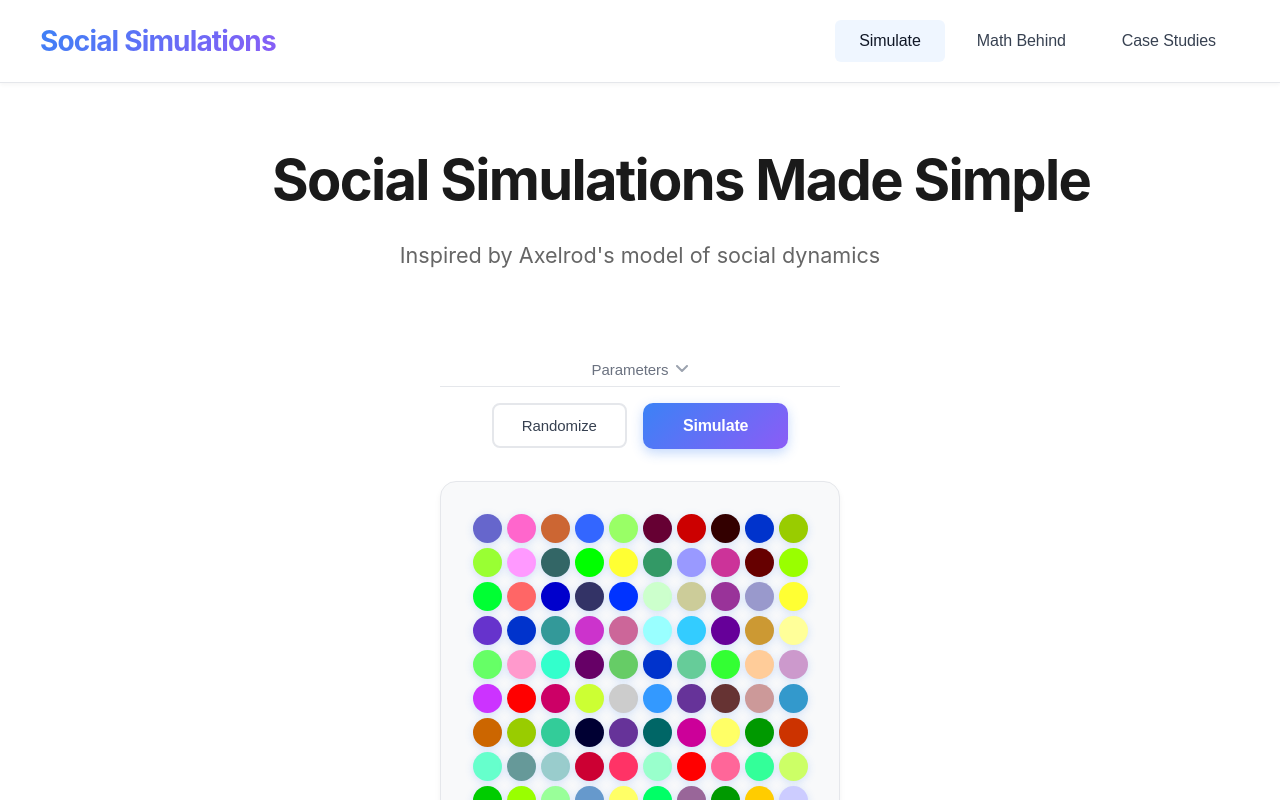
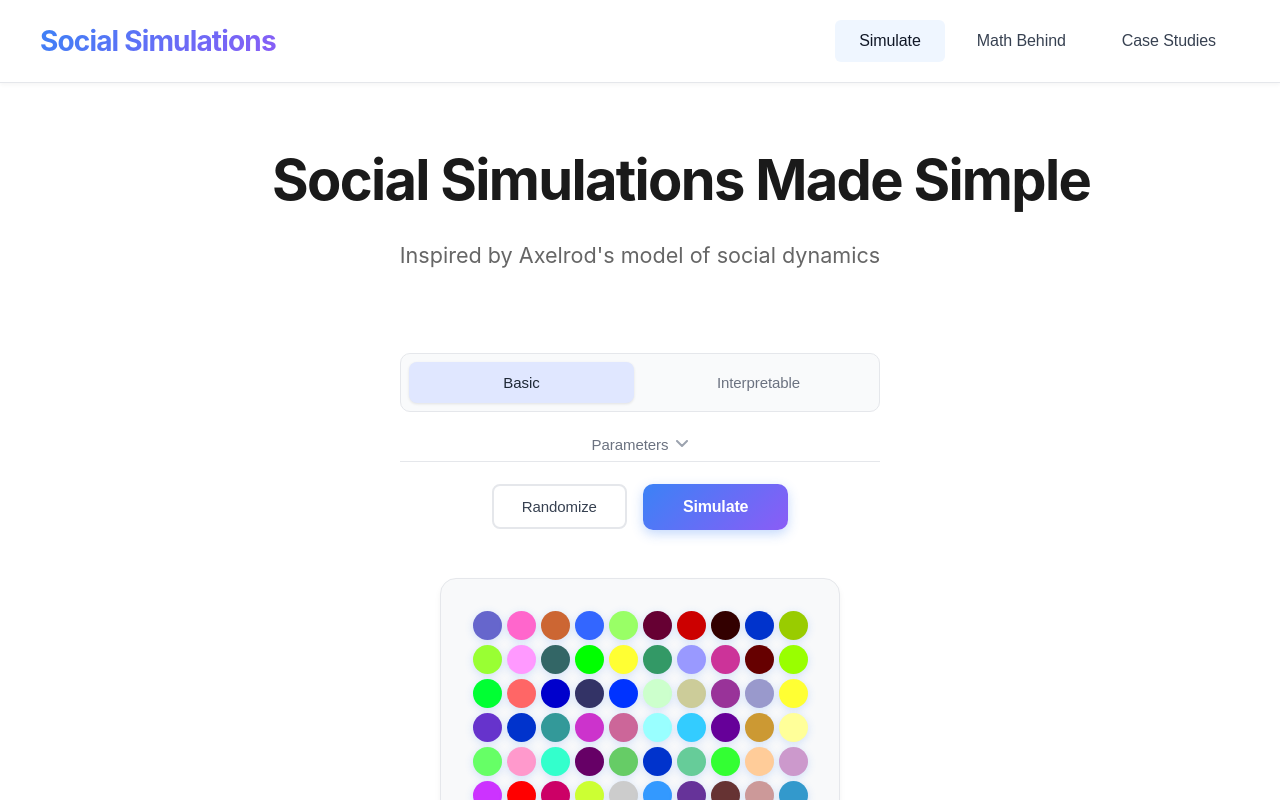
Before and after one commit to MartinZust123/social-simulations, a React (Vite) app: page / in a window 1280 px wide. Shown: the top 800 px of the page. Built offline with nearby package versions, Linux system fonts and the light colour scheme.

Commit message:
Interpretable tab added

```diff
--- a/src/App.css
+++ b/src/App.css
@@ -103,15 +103,54 @@
   display: flex;
   flex-direction: column;
   align-items: center;
-  gap: 1rem;
-  width: 100%;
-  max-width: 600px;
+  gap: 0;
+  width: 600px;
+  overflow: hidden;
+}
+
+.mode-selector {
+  width: 80%;
+  display: flex;
+  gap: 0.75rem;
+  padding: 0.5rem;
+  background: #f9fafb;
+  border-radius: 10px;
+  border: 1px solid #e5e7eb;
+  margin: 0 auto 1rem auto;
+}
+
+.mode-button {
+  flex: 1;
+  padding: 0.75rem 1.5rem;
+  font-size: 0.9375rem;
+  font-weight: 500;
+  color: #6b7280;
+  background: transparent;
+  border: none;
+  border-radius: 8px;
+  cursor: pointer;
+  transition: all 0.2s ease;
+  letter-spacing: -0.005em;
+}
+
+.mode-button:hover {
+  color: #374151;
+  background: #ffffff;
+}
+
+.mode-button.active {
+  color: #1f2937;
+  background: #e0e7ff;
+  box-shadow: 0 1px 3px rgba(0, 0, 0, 0.1);
 }
 
 .button-group {
   display: flex;
   gap: 1rem;
   align-items: center;
+  justify-content: center;
+  width: 80%;
+  margin: 0 auto 1rem auto;
 }
 
 .control-label {
@@ -126,7 +165,7 @@
 }
 
 .slider {
-  width: 100%;
+  width: 80%;
   height: 8px;
   border-radius: 5px;
   background: #e5e7eb;
@@ -207,8 +246,10 @@
 }
 
 .parameters-toggle-wrapper {
-  width: 100%;
+  width: 80%;
   position: relative;
+  margin: 0 auto 1rem auto;
+  min-height: 40px;
 }
 
 .parameters-toggle {
@@ -273,19 +314,24 @@
 }
 
 .parameters-panel {
-  width: 100%;
+  width: 600px;
   display: flex;
   flex-direction: column;
   align-items: center;
   gap: 1rem;
-  padding-top: 1rem;
+  padding-top: 0;
+  padding-bottom: 1rem;
+  margin-top: 1rem;
+  box-sizing: border-box;
 }
 
 .naming-section {
-  width: 100%;
+  width: 600px;
   margin-top: 1rem;
-  padding-top: 1rem;
-  border-top: 1px solid #e5e7eb;
+  margin-bottom: 2rem;
+  padding-top: 0;
+  overflow: hidden;
+  box-sizing: border-box;
 }
 
 .naming-toggle-button {
@@ -317,10 +363,14 @@
 
 .naming-content {
   margin-top: 1rem;
-  padding: 1rem;
+  padding: 0.75rem;
   background: #f9fafb;
   border-radius: 8px;
   border: 1px solid #e5e7eb;
+  max-width: 100%;
+  width: 100%;
+  overflow-x: auto;
+  box-sizing: border-box;
 }
 
 .naming-description {
@@ -333,10 +383,12 @@
 
 .feature-naming-group {
   margin-bottom: 1.5rem;
-  padding: 1rem;
+  padding: 0.75rem;
   background: #ffffff;
   border-radius: 8px;
   border: 1px solid #e5e7eb;
+  min-width: 0;
+  max-width: 100%;
 }
 
 .feature-naming-group:last-child {
@@ -362,6 +414,7 @@
 
 .feature-name-input {
   width: 100%;
+  max-width: 100%;
   padding: 0.625rem 0.875rem;
   font-size: 0.9375rem;
   color: #1a1a1a;
@@ -369,6 +422,7 @@
   border: 1px solid #d1d5db;
   border-radius: 6px;
   transition: all 0.2s ease;
+  box-sizing: border-box;
 }
 
 .feature-name-input:focus {
@@ -383,14 +437,15 @@
 
 .value-naming-grid {
   display: grid;
-  grid-template-columns: repeat(2, 1fr);
-  gap: 0.75rem;
+  grid-template-columns: repeat(2, minmax(0, 1fr));
+  gap: 0.5rem;
 }
 
 .value-naming-item {
   display: flex;
   flex-direction: column;
   gap: 0.375rem;
+  min-width: 0;
 }
 
 .value-index {
@@ -409,13 +464,15 @@
 
 .value-name-input {
   width: 100%;
-  padding: 0.5rem 0.625rem;
-  font-size: 0.8125rem;
+  min-width: 0;
+  padding: 0.4rem 0.5rem;
+  font-size: 0.75rem;
   color: #1a1a1a;
   background: #ffffff;
   border: 1px solid #d1d5db;
   border-radius: 4px;
   transition: all 0.2s ease;
+  box-sizing: border-box;
 }
 
 .value-name-input:focus {
@@ -606,6 +663,20 @@
     max-width: 400px;
     max-height: 400px;
     padding: 1.5rem;
+  }
+
+  .controls {
+    width: 100%;
+  }
+
+  .parameters-panel {
+    width: 100%;
+    max-width: 100%;
+  }
+
+  .naming-section {
+    width: 100%;
+    max-width: 100%;
   }
 
   .value-naming-grid {
--- a/src/App.jsx
+++ b/src/App.jsx
@@ -17,6 +17,7 @@ function App() {
   const [metrics, setMetrics] = useState(null);
   const [featureNames, setFeatureNames] = useState({});
   const [valueNames, setValueNames] = useState({});
+  const [simulationMode, setSimulationMode] = useState('basic'); // 'basic' or 'interpretable'
 
   // Randomize cultural features for all nodes
   const randomizeFeatures = () => {
@@ -322,6 +323,8 @@ function App() {
           setFeatureNames={setFeatureNames}
           valueNames={valueNames}
           setValueNames={setValueNames}
+          simulationMode={simulationMode}
+          setSimulationMode={setSimulationMode}
         />
       )}
 
--- a/src/components/ParametersPanel.jsx
+++ b/src/components/ParametersPanel.jsx
@@ -21,6 +21,7 @@ function ParametersPanel({ gridSize, setGridSize, stepTime, setStepTime, q, setQ
   };
 
   return (
+    <>
       <div className="parameters-panel">
         <label className="control-label">
           Grid Size: <span className="grid-size-value">{gridSize} × {gridSize}</span>
@@ -67,6 +68,7 @@ function ParametersPanel({ gridSize, setGridSize, stepTime, setStepTime, q, setQ
           onChange={(e) => setF(Number(e.target.value))}
           className="slider"
         />
+      </div>
 
       <div className="naming-section">
         <button
@@ -121,7 +123,7 @@ function ParametersPanel({ gridSize, setGridSize, stepTime, setStepTime, q, setQ
           </div>
         )}
       </div>
-    </div>
+    </>
   );
 }
 
--- a/src/components/SimulationPage.jsx
+++ b/src/components/SimulationPage.jsx
@@ -23,7 +23,9 @@ function SimulationPage({
   featureNames,
   setFeatureNames,
   valueNames,
-  setValueNames
+  setValueNames,
+  simulationMode,
+  setSimulationMode
 }) {
   const [showParameters, setShowParameters] = useState(false);
   const [showTooltip, setShowTooltip] = useState(false);
@@ -53,6 +55,21 @@ function SimulationPage({
   return (
     <main className="main-content">
       <div className="controls">
+        <div className="mode-selector">
+          <button
+            className={`mode-button ${simulationMode === 'basic' ? 'active' : ''}`}
+            onClick={() => setSimulationMode('basic')}
+          >
+            Basic
+          </button>
+          <button
+            className={`mode-button ${simulationMode === 'interpretable' ? 'active' : ''}`}
+            onClick={() => setSimulationMode('interpretable')}
+          >
+            Interpretable
+          </button>
+        </div>
+
         <div className="parameters-toggle-wrapper">
           {showTooltip && (
             <div className="parameter-tooltip">
@@ -91,6 +108,7 @@ function SimulationPage({
           />
         )}
 
+        {simulationMode === 'basic' && (
           <div className="button-group">
             <button className="randomize-button" onClick={randomizeFeatures}>
               Randomize
@@ -99,8 +117,19 @@ function SimulationPage({
               {isSimulating ? 'Stop' : 'Simulate'}
             </button>
           </div>
+        )}
+
+        {simulationMode === 'interpretable' && (
+          <div className="button-group">
+            <button className="randomize-button" onClick={randomizeFeatures}>
+              Randomize
+            </button>
+          </div>
+        )}
       </div>
 
+      {simulationMode === 'basic' && (
+        <>
           <SimulationGrid
             gridSize={gridSize}
             gridConfig={gridConfig}
@@ -114,6 +143,19 @@ function SimulationPage({
             metrics={metrics}
             simulationParams={{ gridSize, F, q, stepTime }}
           />
+        </>
+      )}
+
+      {simulationMode === 'interpretable' && (
+        <SimulationGrid
+          gridSize={gridSize}
+          gridConfig={gridConfig}
+          nodeFeatures={nodeFeatures}
+          getNodeColor={getNodeColor}
+          featureNames={featureNames}
+          valueNames={valueNames}
+        />
+      )}
     </main>
   );
 }
```
Also changed, not shown: .claude/settings.local.json. Lines whose indentation alone changed are shown as unchanged.
